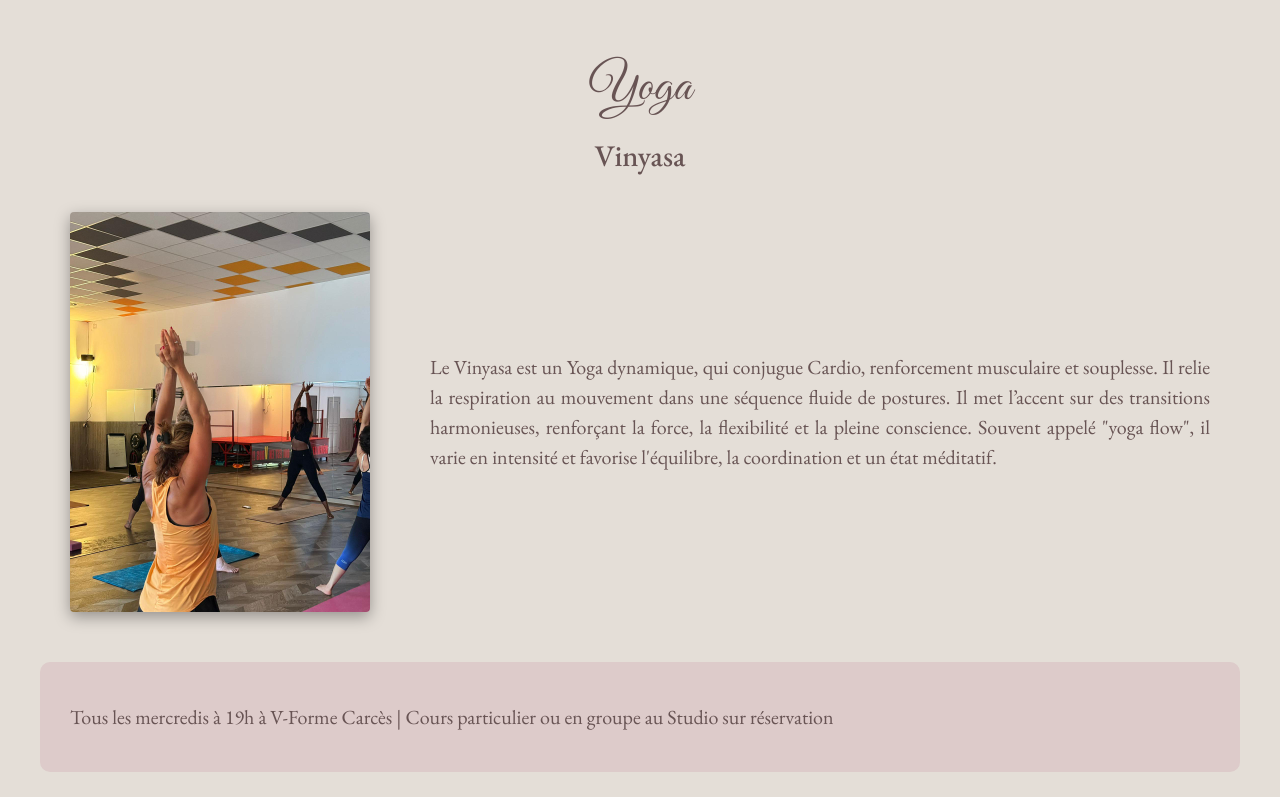
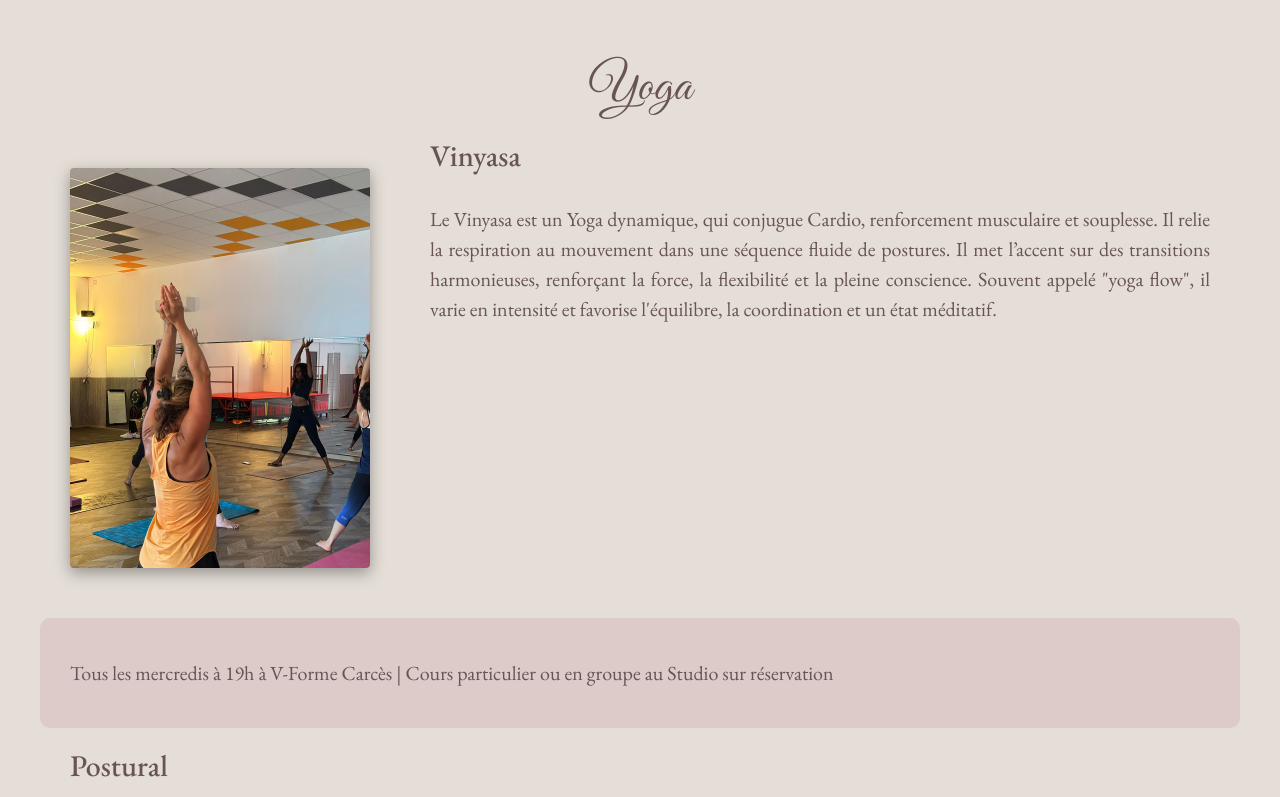
Before and after one commit to GeorginaMudditt/JennyYoga, a React (Vite) app: page / in a window 1280 px wide. Shown: the part 1380-2177 px from the top of the page. Built offline with nearby package versions, Linux system fonts and the light colour scheme; a web font is replaced by a local one.

Commit message:
h2 css tweak

```diff
--- a/src/Yoga.css
+++ b/src/Yoga.css
@@ -7,6 +7,11 @@
 
 .Yoga h1 {
   margin: 40px 0 20px 0;
+}
+
+.Yoga h2 {
+  text-align: left;
+  margin-left: 30px;
 }
 
 .Yoga p {
--- a/src/Yoga.tsx
+++ b/src/Yoga.tsx
@@ -11,22 +11,25 @@ function Yoga() {
       <div className="Yoga" id="yoga-section">
         <div className="yoga-text">
           <h1>Yoga</h1>
-          <h2>Vinyasa</h2>
+
           <div className="vinyasa-container">
             <img
               className="vinyasa-yoga-image"
               src={yoga2}
               alt="vinyasa yoga"
             />
+            <div>
+              <h2>Vinyasa</h2>
               <p>
                 Le Vinyasa est un Yoga dynamique, qui conjugue Cardio,
                 renforcement musculaire et souplesse. Il relie la respiration au
                 mouvement dans une séquence fluide de postures. Il met l’accent
                 sur des transitions harmonieuses, renforçant la force, la
                 flexibilité et la pleine conscience. Souvent appelé "yoga flow",
-              il varie en intensité et favorise l'équilibre, la coordination et
-              un état méditatif.
+                il varie en intensité et favorise l'équilibre, la coordination
+                et un état méditatif.
               </p>
+            </div>
           </div>
           <div className="vinyasa-info">
             <p>
```
Lines whose indentation alone changed are shown as unchanged.
